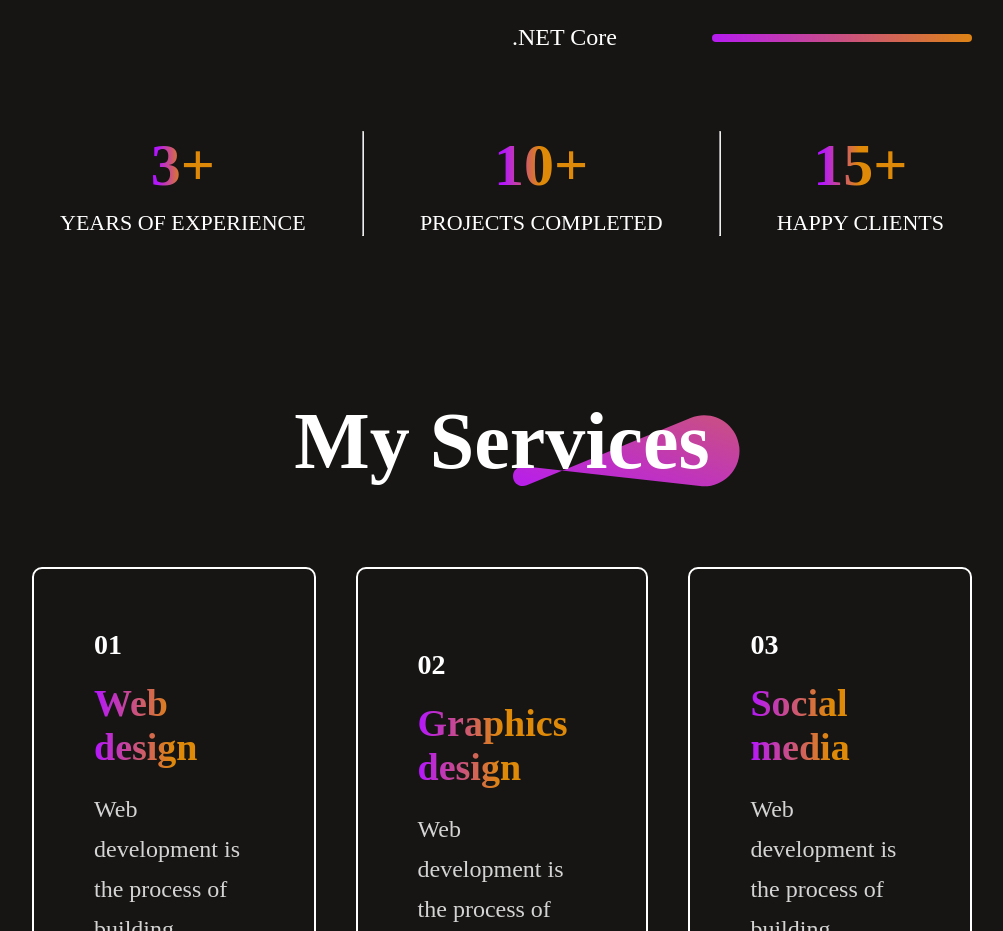
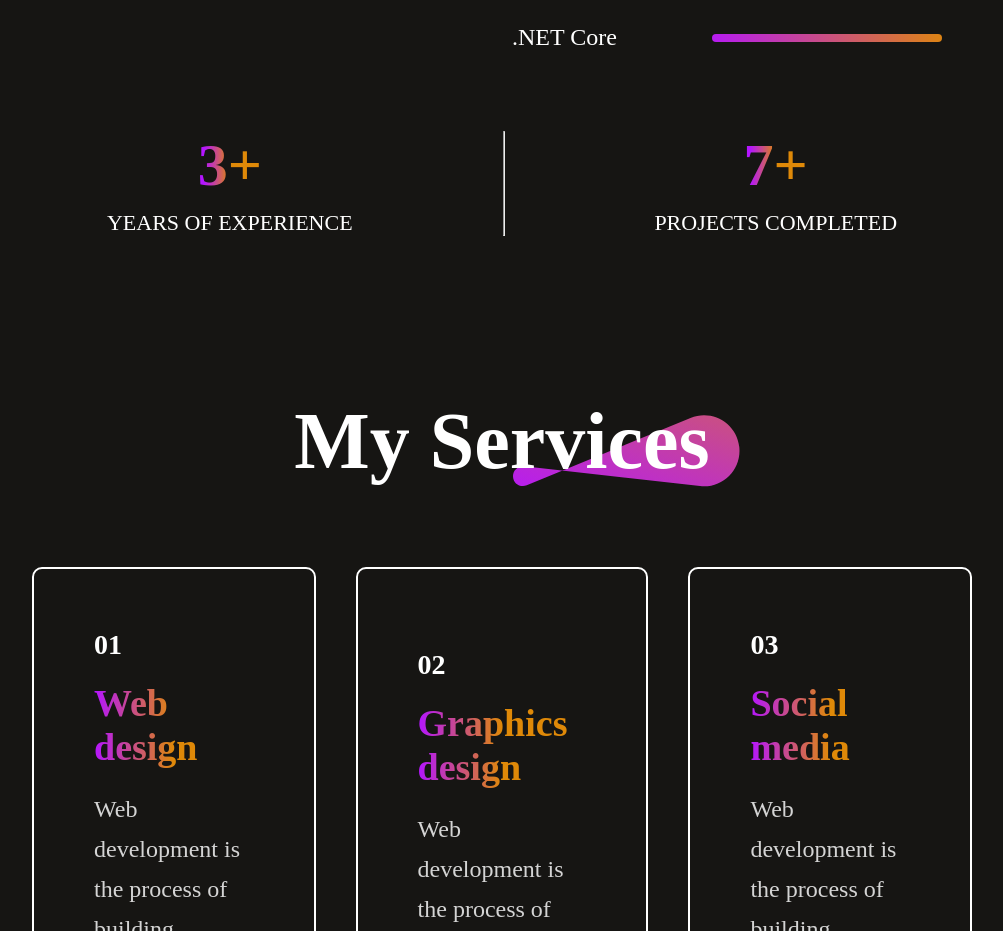
Before and after one commit to shaz290/portfolio-1, a React (Vite) app: page / in a window 1280 px wide. Shown: the part 2003-2934 px from the top of the page, without its empty margins (138-1141 px from the left). Built offline with nearby package versions, Linux system fonts and the light colour scheme; a web font is replaced by a local one.

Commit message:
subscribe button hide

```diff
--- a/src/Components/About/About.jsx
+++ b/src/Components/About/About.jsx
@@ -25,10 +25,10 @@ const About = () => {
                         </p>
                     </div>
                     <div className="about-skills">
-                        <div className="about-skill"> <p>HTML & CSS</p> <hr style={{ width: "50%" }} /></div>
-                        <div className="about-skill"> <p>React Js</p><hr style={{ width: "60%" }} /> </div>
-                        <div className="about-skill">   <p>C#</p><hr style={{ width: "80%" }} /></div>
-                        <div className="about-skill"><p>.NET Core</p> <hr style={{ width: "70%" }} /></div>
+                        <div className="about-skill"> <p>HTML & CSS</p> <hr style={{ width: "66%" }} /></div>
+                        <div className="about-skill"> <p>React Js</p><hr style={{ width: "25%" }} /> </div>
+                        <div className="about-skill">   <p>C#</p><hr style={{ width: "65%" }} /></div>
+                        <div className="about-skill"><p>.NET Core</p> <hr style={{ width: "50%" }} /></div>
                     </div>
 
                 </div>
@@ -41,14 +41,14 @@ const About = () => {
                 </div>
                 <hr />
                 <div className="about-achievement">
-                    <h1>10+</h1>
+                    <h1>7+</h1>
                     <p>PROJECTS COMPLETED</p>
                 </div>
-                <hr />
-                <div className="about-achievement">
+                {/* <hr /> */}
+                {/* <div className="about-achievement">
                     <h1>15+</h1>
                     <p>HAPPY CLIENTS</p>
-                </div>
+                </div> */}
             </div>
         </div>
     )
```
